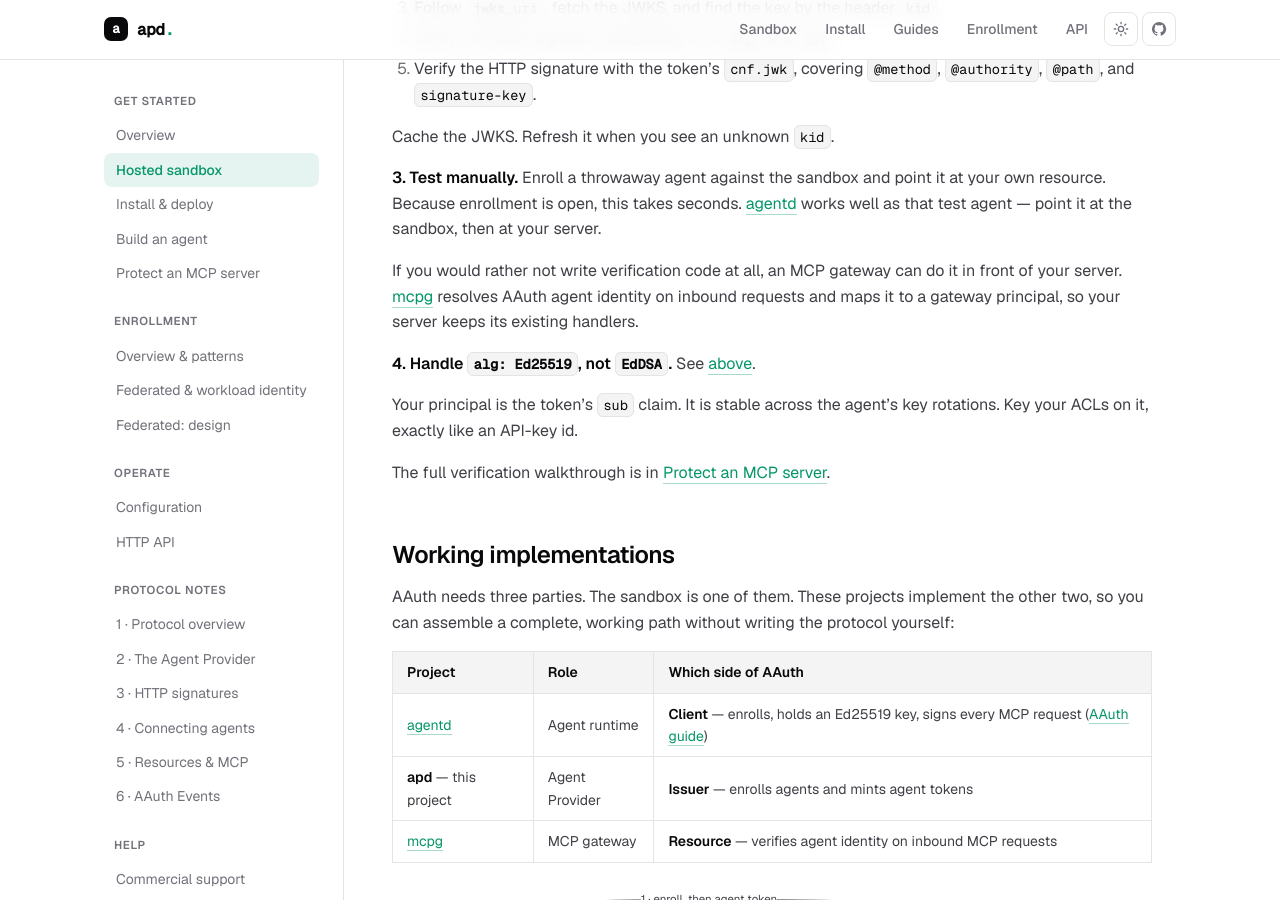
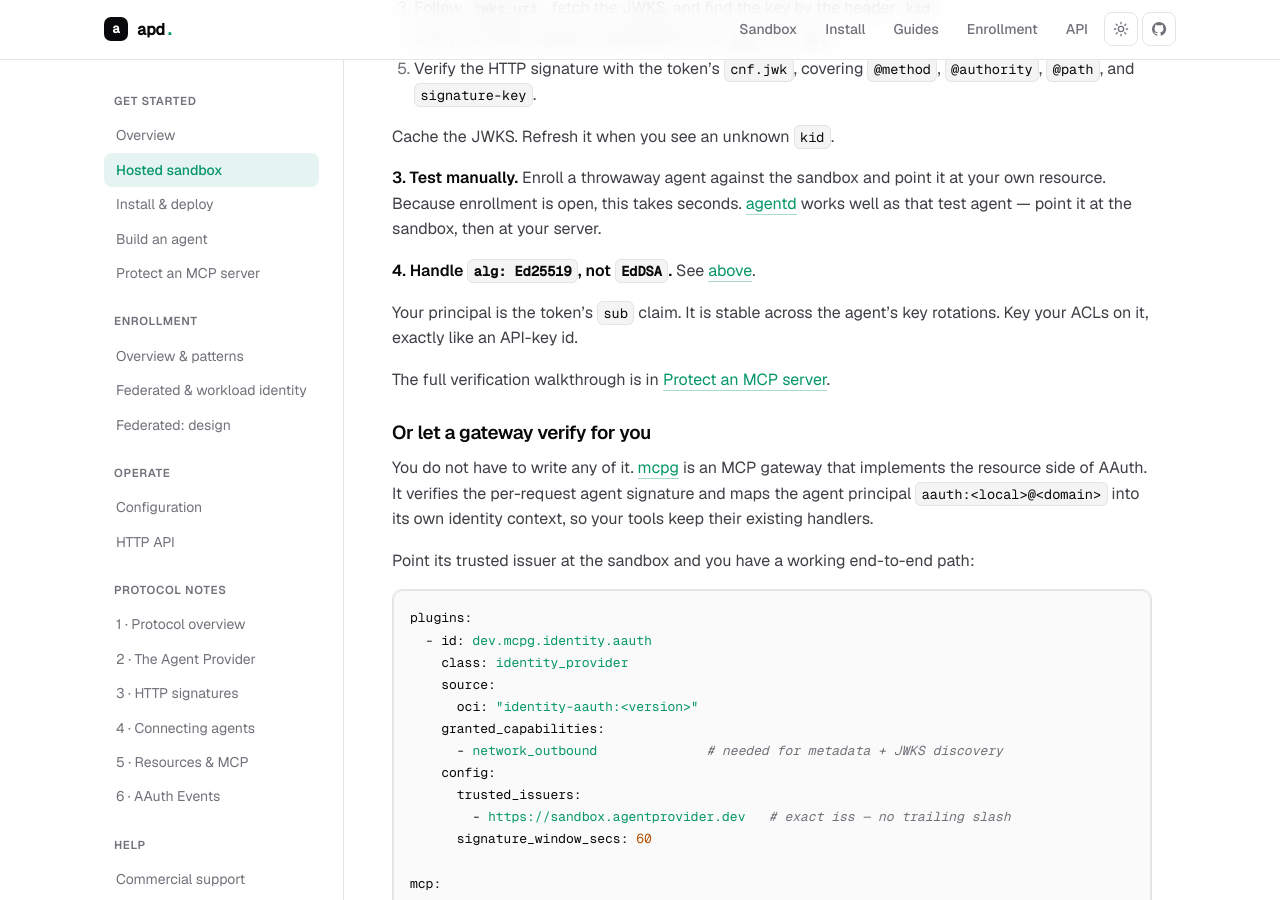
Before and after one commit to AgentProvider/source-code, a Jekyll site: the page built from docs/sandbox.md, in a window 1280 px wide and 900 px high, scrolled down 4072 px. Built offline with Jekyll 4.4.1, drawn with Linux system fonts in a browser that asks for light colours; our own code applies the rules of GitHub Pages for plain Markdown files; some of the changed text lies outside the part shown.

Commit message:
docs(sandbox): add a working mcpg gateway sample and credit both teams
Shows the resource side end to end: point mcpg's AAuth identity plugin at
the sandbox issuer and an agent is verified with no verification code of
your own.

- New "Or let a gateway verify for you" section with a compact, valid
  mcpg config — the dev.mcpg.identity.aauth plugin with trusted_issuers
  set to https://sandbox.agentprovider.dev, plus a tool gated on
  minimum_trust: verified.
- Notes the three things that bite: trusted_issuers is an exact iss match,
  minimum_trust hides the tool from tools/list rather than just refusing
  it, and expected_authority is needed when a proxy rewrites Host —
  agents sign @authority and @path.
- Working-implementations table now describes what mcpg actually does and
  links to the sample.
- Thanks the agentd and mcpg teams. Independent implementations are what
  turn a draft into a protocol.

Config sample supplied by the mcpg maintainers. YAML validated.

Claude-Session: https://claude.ai/code/session_01By4kRh2Tj2HAgfqKjv8zSj

````diff
--- a/docs/sandbox.md
+++ b/docs/sandbox.md
@@ -173,11 +173,6 @@ at your own resource. Because enrollment is open, this takes seconds.
 [agentd](https://agentd.dev) works well as that test agent — point it at the
 sandbox, then at your server.
 
-If you would rather not write verification code at all, an MCP gateway can do it
-in front of your server. [mcpg](https://mcpg.dev) resolves AAuth agent identity
-on inbound requests and maps it to a gateway principal, so your server keeps its
-existing handlers.
-
 **4. Handle `alg: Ed25519`, not `EdDSA`.** See [above](#the-ed25519-rule).
 
 Your principal is the token's `sub` claim. It is stable across the agent's key
@@ -185,6 +180,50 @@ rotations. Key your ACLs on it, exactly like an API-key id.
 
 The full verification walkthrough is in
 [Protect an MCP server](guide-mcp-server-auth.md).
+
+### Or let a gateway verify for you
+
+You do not have to write any of it. [mcpg](https://mcpg.dev) is an MCP gateway
+that implements the resource side of AAuth. It verifies the per-request agent
+signature and maps the agent principal `aauth:<local>@<domain>` into its own
+identity context, so your tools keep their existing handlers.
+
+Point its trusted issuer at the sandbox and you have a working end-to-end path:
+
+```yaml
+plugins:
+  - id: dev.mcpg.identity.aauth
+    class: identity_provider
+    source:
+      oci: "identity-aauth:<version>"
+    granted_capabilities:
+      - network_outbound              # needed for metadata + JWKS discovery
+    config:
+      trusted_issuers:
+        - https://sandbox.agentprovider.dev   # exact iss — no trailing slash
+      signature_window_secs: 60
+
+mcp:
+  capabilities:
+    tools:
+      - name: example.echo
+        governance:
+          minimum_trust: verified     # require a signed agent identity
+        backend:
+          kind: mock
+```
+
+Three things are worth knowing:
+
+- **`trusted_issuers` is an exact `iss` match.** Use the scheme, and no trailing
+  slash and no path — the same server-identifier rule the provider enforces.
+- **`minimum_trust: verified`** means an unsigned caller does not merely get
+  rejected. The tool does not appear in `tools/list` at all.
+- **If a proxy terminates TLS and rewrites `Host`, set `expected_authority`.**
+  Agents sign `@authority`, so it must match what the agent signed. Keep the MCP
+  path stable too, because agents sign `@path`.
+
+Full configuration is in the [mcpg documentation](https://mcpg.dev).
 
 ## Working implementations
 
@@ -196,7 +235,7 @@ protocol yourself:
 |---|---|---|
 | [agentd](https://agentd.dev) | Agent runtime | **Client** — enrolls, holds an Ed25519 key, signs every MCP request ([AAuth guide](https://agentd.dev/docs/aauth)) |
 | **apd** — this project | Agent Provider | **Issuer** — enrolls agents and mints agent tokens |
-| [mcpg](https://mcpg.dev) | MCP gateway | **Resource** — verifies agent identity on inbound MCP requests |
+| [mcpg](https://mcpg.dev) | MCP gateway | **Resource** — verifies the per-request agent signature and maps `aauth:local@domain` to a gateway principal ([sample](#or-let-a-gateway-verify-for-you)) |
 
 ```mermaid
 flowchart LR
@@ -208,9 +247,13 @@ flowchart LR
 Step 3 happens once, and then the gateway caches the key set. Verification does
 not call the provider on every request.
 
-All three are independent implementations of the same drafts. That is the point
-of AAuth: no party pre-registers with any other, and trust bootstraps through
-HTTPS discovery.
+All three are separate projects, built independently against the same drafts.
+None of them pre-registers with any other, and none shares a secret with any
+other — trust bootstraps through HTTPS discovery alone. That is the point of
+AAuth, and it is pleasant to see it hold up in practice.
+
+Our thanks to the **agentd** and **mcpg** teams. Independent implementations are
+what turn a draft into a protocol.
 
 ## Rate limits
 
````
